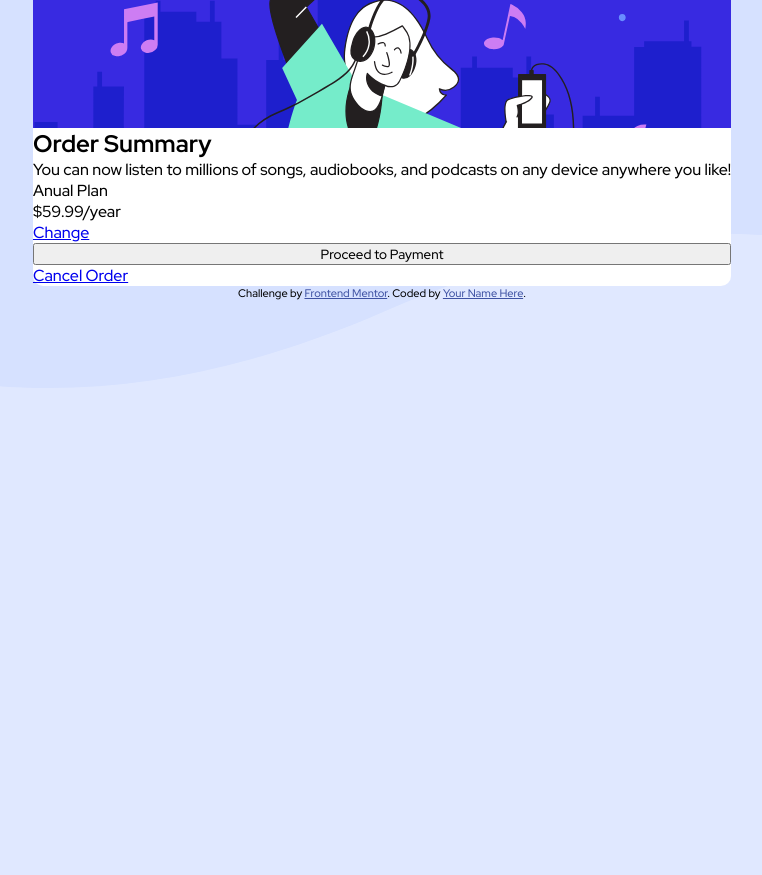
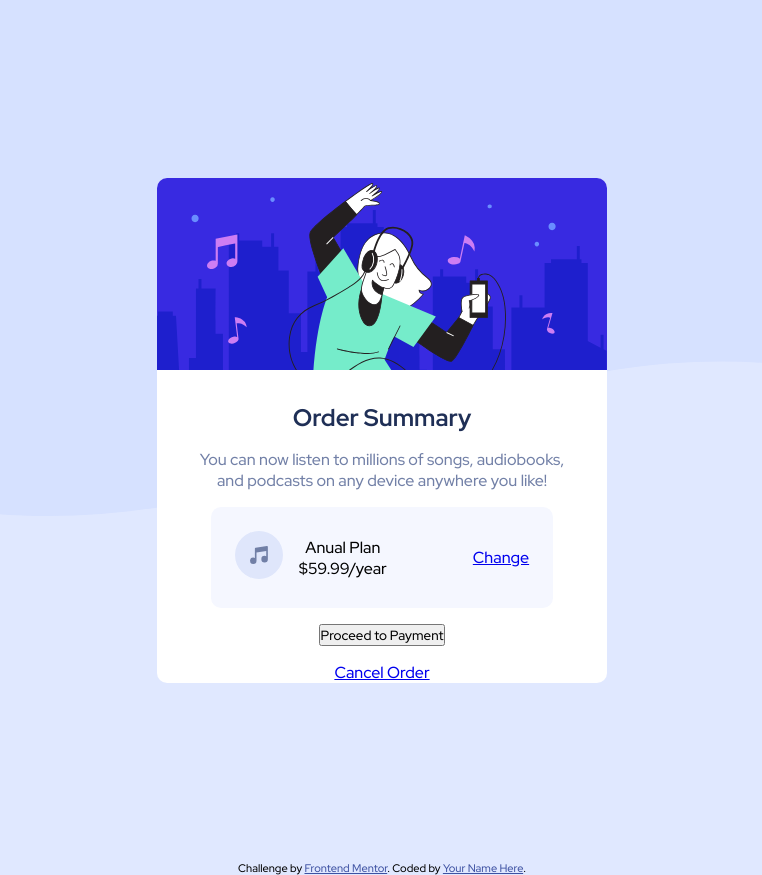
Before and after one commit to SamFisher0208/Order-summary-component, a plain HTML site: page index.html in a window 1280 px wide. Shown: the whole page, without its empty margins (258-1020 px from the left). Before the commit the page ends 800 px from the top, so only its background shows below. Drawn offline with Linux system fonts and the light colour scheme.

Commit message:
cont styling

```diff
--- a/index.html
+++ b/index.html
@@ -24,9 +24,15 @@
 
 
       <div class="annual-plan-container">
-        <div class="icon"></div>
-        <div class="title">Anual Plan</div>
-        <div class="subtitle">$59.99/year</div>
+        <div class="icon">
+          <img src="images/icon-music.svg" alt="">
+        </div>
+
+        <div class="annual-price">
+          <div class="title">Anual Plan</div>
+          <div class="subtitle">$59.99/year</div>
+        </div>
+
         <a href="#" class="change-link">Change</a>
       </div>
 
--- a/styles/styles.css
+++ b/styles/styles.css
@@ -20,17 +20,22 @@
 
 html,
 body {
+    max-width: 120rem;
     background-color: var(--pale-blue);
     background-image: url(/images/pattern-background-desktop.svg);
     background-repeat: no-repeat;
-    background-size: cover;
+    background-size: contain;
+    background-position: top;
 }
 
 .container {
     display: flex;
     flex-direction: column;
     align-items: center;
-    width: 100%;
+    justify-content: center;
+    text-align: center;
+    margin: 10% auto;
+    width: 450px;
 }
 
 .image-desktop {
@@ -38,15 +43,50 @@ body {
     background-repeat: no-repeat;
     background-size: cover;
     background-position: center;
+    height: 100%;
+    padding-top: 12rem;
+    border-radius: 10px 10px 0 0;
     width: 100%;
-    height: 100%;
-    padding: 4rem;
+    overflow: hidden;
 }
 
 .card-container {
     display: grid;
     background: var(--white);
     border-radius: 10px;
+    place-items: center;
+    margin: 50px auto;
+    gap: 1rem;
+}
+
+.card-description {
+    padding: 0 2rem 0 2rem;
+}
+
+.card-description h1 {
+    color: var(--dark-blue);
+    padding-bottom: 1rem;
+}
+
+.card-description p {
+    color: var(--desaturated-blue);
+    font-size: 16px;
+}
+
+.annual-plan-container {
+    display: flex;
+    background-color: var(--very-pale-blue);
+    padding: 1.5rem;
+    border-radius: 10px;
+    align-items: center;
+    justify-content: center;
+    text-align: center;
+    gap: 1rem;
+}
+
+.annual-price {
+    padding-right: 70px;
+
 }
 
 
```
